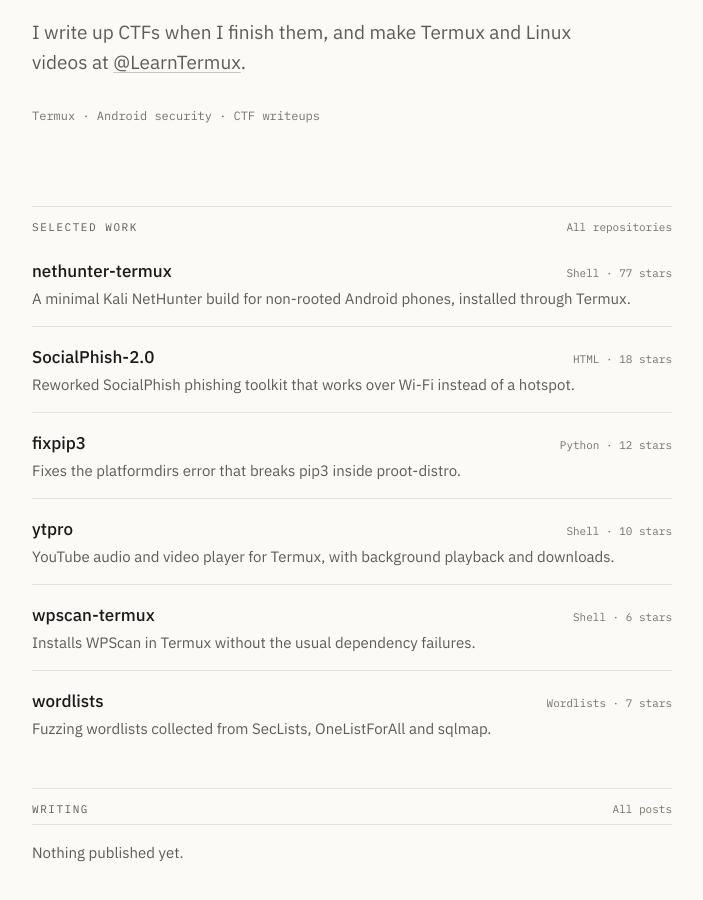
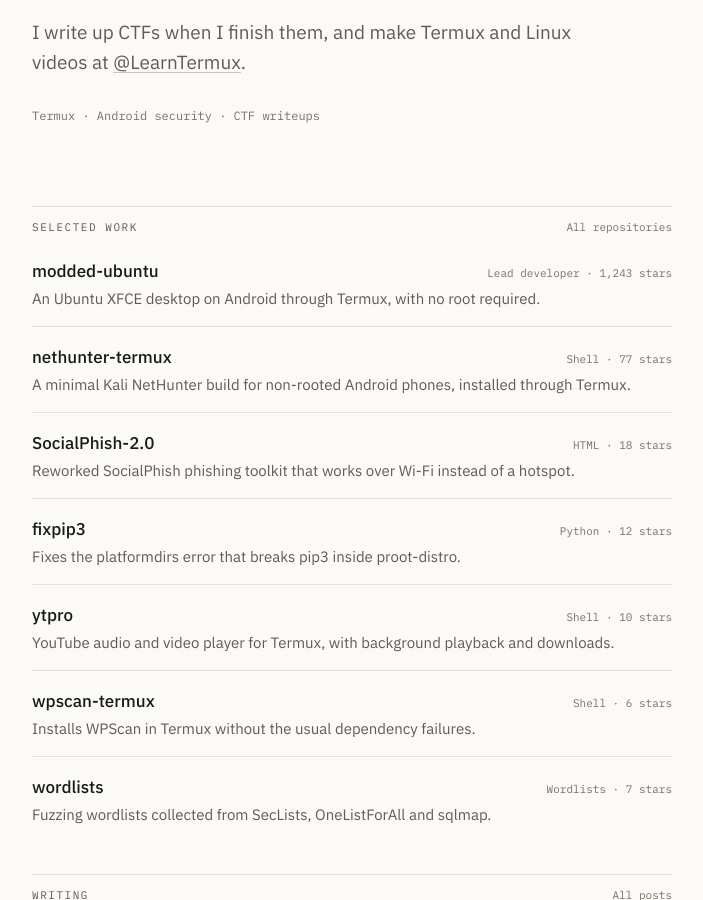
Before and after one commit to BDhackers009/bdhackers009.github.io, a Jekyll site: the page built from index.html, in a window 1280 px wide and 900 px high, scrolled down 327 px. Shown: the whole window, without its empty margins (288-991 px from the left). Built offline with Jekyll 4.4.1, drawn with Linux system fonts in a browser that asks for light colours.

Commit message:
Add modded-ubuntu to selected work
It lives under the modded-ubuntu org rather than his own account, so it was missing from the list.

```diff
--- a/_data/projects.yml
+++ b/_data/projects.yml
@@ -1,5 +1,10 @@
 # Selected work shown on the home page. Order here is the order on the page.
 # meta is the small mono text on the right; description is the grey line below.
+
+- name: modded-ubuntu
+  url: https://github.com/modded-ubuntu/modded-ubuntu
+  description: An Ubuntu XFCE desktop on Android through Termux, with no root required.
+  meta: Lead developer · 1,243 stars
 
 - name: nethunter-termux
   url: https://github.com/BDhackers009/nethunter-termux
```
